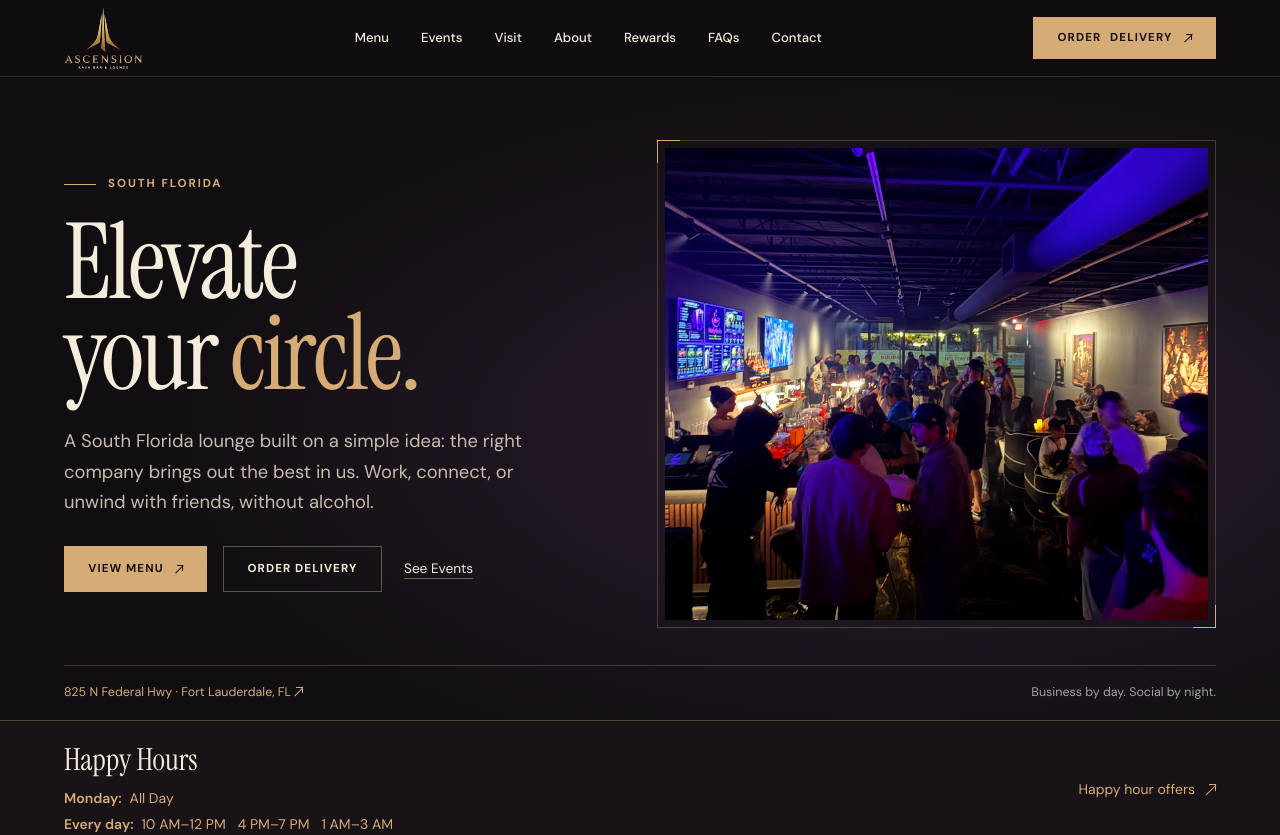
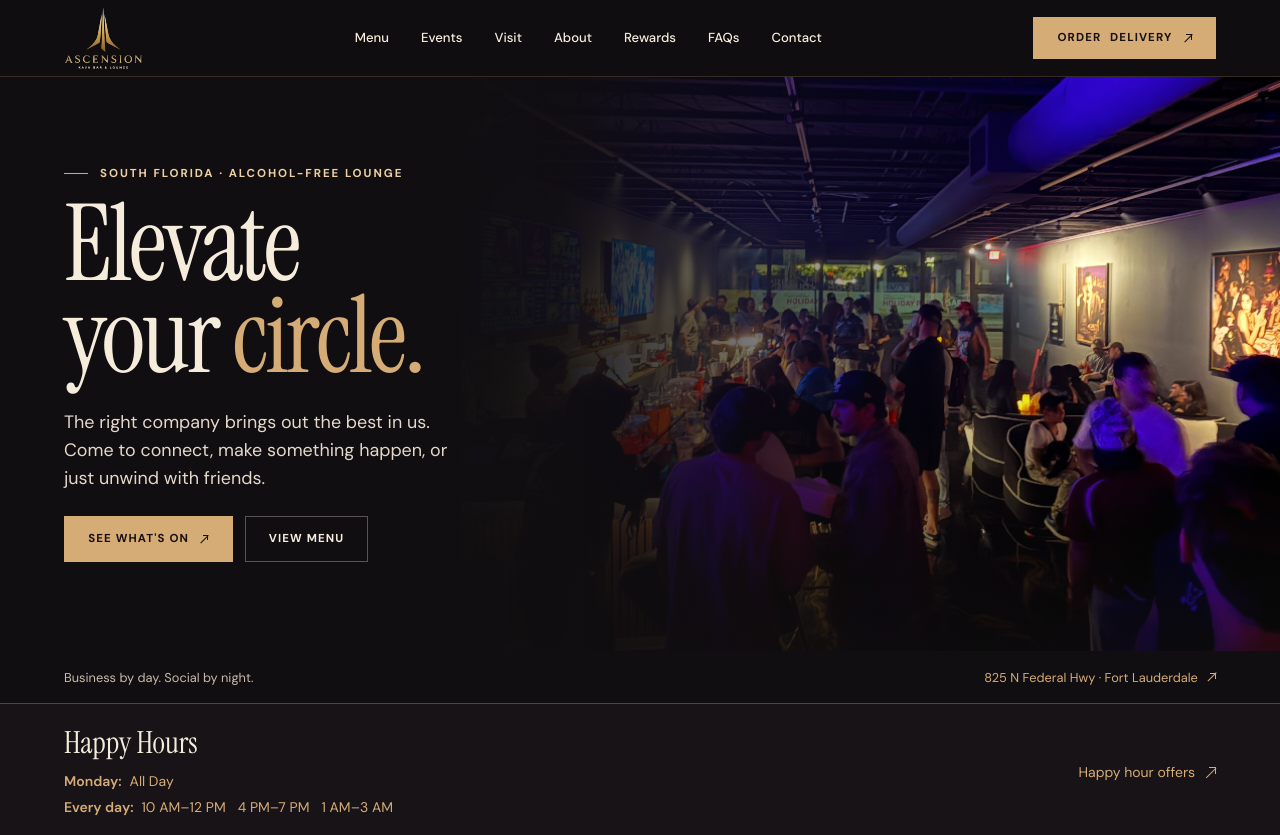
Before and after one commit to holybula/holy-bula-website, a Next.js app: page / in a window 1280 px wide. Shown: the top 835 px of the page. Built offline with nearby package versions, Linux system fonts and the light colour scheme.

Commit message:
Make Ascension’s homepage lead with the real lounge and weekly events

```diff
--- a/app/page.tsx
+++ b/app/page.tsx
@@ -48,8 +48,8 @@ export default function HomePage() {
       <main id="main-content" tabIndex={-1}>
         <HeroSection />
         <HappyHourBar />
+        <EventsThisWeek />
         <WhatWePour />
-        <EventsThisWeek />
         <TheSpace />
         <LocationHours />
         <WhosHere />
--- a/components/home/EventsThisWeek.tsx
+++ b/components/home/EventsThisWeek.tsx
@@ -24,7 +24,7 @@ export default function EventsThisWeek({ pageMode = false }: EventsThisWeekProps
     <section
       id={pageMode ? 'weekly-schedule' : 'events'}
       aria-labelledby="weekly-schedule-heading"
-      className={pageMode ? 'scroll-mt-28' : 'section-padding border-y border-white/10 bg-hb-black-2'}
+      className={pageMode ? 'scroll-mt-28' : 'border-y border-white/10 bg-hb-black-2 py-9 md:py-12'}
     >
       <div className="container-hb">
         <div className={pageMode ? '' : 'grid items-start gap-8 lg:grid-cols-[minmax(0,1fr)_minmax(0,1.9fr)] lg:gap-16'}>
--- a/components/home/HeroSection.tsx
+++ b/components/home/HeroSection.tsx
@@ -1,50 +1,46 @@
 import Image from 'next/image'
 import Link from 'next/link'
 import { FORT_LAUDERDALE } from '@/lib/locations'
-import { ORDER_PATH } from '@/lib/ordering'
 
 export default function HeroSection() {
   return (
     <section className="lounge-hero" aria-labelledby="hero-heading">
-      <div className="container-hb lounge-hero-grid">
+      <div className="lounge-hero-stage">
+        <div className="lounge-hero-media">
+          <Image
+            src="/images/interior/pic_6.PNG"
+            alt="Guests gathered at the Ascension bar under violet lights"
+            fill
+            priority
+            sizes="(max-width: 800px) 100vw, 64vw"
+            className="object-cover"
+          />
+        </div>
+        <div className="container-hb lounge-hero-inner">
           <div className="lounge-hero-content">
             <p className="eyebrow flex items-center gap-3">
-            <span className="h-px w-8 bg-hb-gold" aria-hidden="true" />
-            South Florida
+              <span className="h-px w-6 bg-hb-gold" aria-hidden="true" />
+              South Florida · Alcohol-free lounge
             </p>
             <h1 id="hero-heading" className="lounge-hero-heading">
               Elevate{' '}<br />your <em>circle.</em>
             </h1>
             <p className="lounge-hero-description">
-            A South Florida lounge built on a simple idea: the right company brings out the best in us. Work, connect, or unwind with friends, without alcohol.
+              The right company brings out the best in us. Come to connect, make something happen, or just unwind with friends.
             </p>
-          <div className="flex flex-wrap gap-3 sm:gap-4">
-            <Link href="/menu" className="btn-gold">View Menu <span aria-hidden="true" className="link-arrow" /></Link>
-            <Link href={ORDER_PATH} className="btn-outline">Order Delivery</Link>
-            <Link href="/events" className="lounge-hero-events">See Events</Link>
+            <div className="flex flex-wrap gap-2.5 sm:gap-3">
+              <Link href="/events" className="btn-gold">See what&apos;s on <span aria-hidden="true" className="link-arrow" /></Link>
+              <Link href="/menu" className="btn-outline">View menu</Link>
             </div>
           </div>
-        <figure className="lounge-hero-media">
-          <div className="lounge-hero-image">
-            <Image
-              src="/images/interior/pic_6.PNG"
-              alt="Guests gathered at the Ascension bar under violet lights"
-              fill
-              priority
-              sizes="(max-width: 800px) 100vw, (max-width: 1280px) 53vw, 650px"
-              className="object-cover"
-            />
         </div>
-          <span className="lounge-hero-corner lounge-hero-corner-top" aria-hidden="true" />
-          <span className="lounge-hero-corner lounge-hero-corner-bottom" aria-hidden="true" />
-        </figure>
-        <div className="lounge-hero-address">
+      </div>
+
+      <div className="container-hb lounge-hero-address">
+        <span>Business by day. Social by night.</span>
         <Link href="/locations">
-            {FORT_LAUDERDALE.address.street} <span className="hidden sm:inline">· Fort Lauderdale, FL</span>
-             <span aria-hidden="true" className="link-arrow" />
+          {FORT_LAUDERDALE.address.street} · Fort Lauderdale <span aria-hidden="true" className="link-arrow" />
         </Link>
-          <span className="text-white/60">Business by day. Social by night.</span>
-        </div>
       </div>
     </section>
   )
--- a/components/home/WhatWePour.tsx
+++ b/components/home/WhatWePour.tsx
@@ -31,11 +31,11 @@ export default function WhatWePour() {
           </ul>
           <div className="relative aspect-[7/5] min-w-0 overflow-hidden border-t border-white/10 bg-hb-black-3 md:aspect-auto md:min-h-72 md:border-l md:border-t-0">
             <Image
-              src="/images/interior/pic_6.PNG"
-              alt="Guests spending an evening together at the Ascension bar"
+              src="/images/menu/items/blue-razz-24oz.webp"
+              alt="Blue Razz tea in an Ascension cup on the bar"
               fill
               sizes="(max-width: 767px) 90vw, (max-width: 1330px) 38vw, 500px"
-              className="object-cover object-[50%_80%]"
+              className="object-cover object-center"
             />
           </div>
         </div>
--- a/styles/globals.css
+++ b/styles/globals.css
@@ -162,57 +162,79 @@
 .footer-link:hover { color: var(--champagne); }
 .footer-link.block { display: flex; width: fit-content; }
 
-.lounge-hero {
+.lounge-hero { padding-top: var(--nav-height); background: var(--ink); }
+
+.lounge-hero-stage {
   position: relative;
   isolation: isolate;
-  padding-top: calc(var(--nav-height) + clamp(2rem, 5vw, 5rem));
-  background: radial-gradient(ellipse at 70% 60%, #2b1d30 0%, transparent 60%), var(--ink);
+  display: grid;
+  align-items: center;
+  min-height: clamp(31rem, 69vh, 42rem);
+  min-height: clamp(31rem, 69svh, 42rem);
+  background: #171118;
 }
 
-.lounge-hero-grid {
-  display: grid;
-  grid-template-columns: 0.96fr 1.04fr;
-  gap: 2.3rem clamp(2rem, 6vw, 6rem);
-  align-items: center;
+.lounge-hero-media {
+  position: absolute;
+  z-index: -2;
+  inset: 0 0 0 36%;
+  overflow: hidden;
+  background: #201722;
 }
 
-.lounge-hero-content { position: relative; z-index: 1; }
+.lounge-hero-media img { object-position: center 64%; }
+
+.lounge-hero-stage::after {
+  position: absolute;
+  z-index: -1;
+  inset: 0;
+  background:
+    linear-gradient(90deg, #100e10 0%, #100e10 33%, #100e10f2 44%, #100e1073 63%, #100e1000 84%),
+    linear-gradient(0deg, #100e10b0 0%, #100e1000 36%);
+  content: "";
+  pointer-events: none;
+}
+
+.lounge-hero-inner { padding-block: clamp(3rem, 7vw, 7rem); }
+.lounge-hero-content { max-width: min(32rem, 53%); }
+.lounge-hero-content .eyebrow { margin-bottom: 1.1rem; color: #efd0a3; }
+
 .lounge-hero-heading {
-  font-size: clamp(4.35rem, 8.2vw, 8.5rem);
-  line-height: 0.87;
+  font-size: clamp(4.1rem, 8.3vw, 8.3rem);
+  line-height: 0.86;
   letter-spacing: -0.03em;
-  margin-block: 1.55rem 1.65rem;
+  margin-bottom: clamp(1.15rem, 2.4vw, 1.7rem);
+  text-wrap: nowrap;
 }
 
 .lounge-hero-heading em { color: var(--champagne); }
-.lounge-hero-description { max-width: 29rem; margin-bottom: 1.8rem; color: var(--muted); font-size: clamp(1rem, 1.45vw, 1.15rem); }
 
-.lounge-hero-media {
-  position: relative;
-  min-width: 0;
-  width: 100%;
-  padding: 0.45rem;
-  border: 1px solid #d6ac7645;
+.lounge-hero-description {
+  max-width: 25rem;
+  margin-bottom: 1.45rem;
+  color: #e3d8cb;
+  font-size: clamp(0.97rem, 1.4vw, 1.12rem);
+  line-height: 1.55;
 }
 
-.lounge-hero-image { position: relative; aspect-ratio: 1.15; background: #1f1927; overflow: hidden; }
-.lounge-hero-image img { object-position: center 63%; }
-.lounge-hero-corner { position: absolute; width: 1.45rem; height: 1.45rem; pointer-events: none; border-color: var(--champagne); }
-.lounge-hero-corner-top { inset: -1px auto auto -1px; border-width: 1px 0 0 1px; }
-.lounge-hero-corner-bottom { inset: auto -1px -1px auto; border-width: 0 1px 1px 0; }
-
 .lounge-hero-address {
-  grid-column: 1 / -1;
   display: flex;
   justify-content: space-between;
-  gap: 0.4rem 1rem;
+  align-items: center;
+  gap: 0.15rem 1.25rem;
   flex-wrap: wrap;
-  padding-block: 1rem 1.1rem;
-  border-top: 1px solid #d6ac7640;
-  color: var(--champagne);
-  font-size: 0.78rem;
+  padding-block: 0.25rem;
+  color: var(--muted);
+  font-size: 0.8rem;
 }
 
+.lounge-hero-address a {
+  display: inline-flex;
+  align-items: center;
+  min-height: 44px;
+  gap: 0.4rem;
+  color: var(--champagne);
+}
 .lounge-hero-address a:hover { text-decoration: underline; text-underline-offset: 4px; }
 
 .pour-layout { display: grid; grid-template-columns: minmax(0, 1.4fr) minmax(0, 1fr); }
@@ -232,21 +254,6 @@
 
 .menu-preview-link .link-arrow { color: var(--champagne); }
 .menu-preview-link:hover { background: #d6ac7612; color: var(--champagne); }
-
-.lounge-hero-events {
-  display: inline-flex;
-  min-height: 44px;
-  align-items: center;
-  padding-inline: 0.4rem;
-  color: var(--ivory);
-  font-size: 0.85rem;
-  text-decoration: underline;
-  text-decoration-color: #d6ac7680;
-  text-underline-offset: 0.3rem;
-  transition: color 180ms ease;
-}
-
-.lounge-hero-events:hover { color: var(--champagne); }
 
 @keyframes lounge-page-in {
   from { opacity: 0.88; }
@@ -276,11 +283,18 @@
 }
 
 @media (max-width: 800px) {
-  .lounge-hero-grid { grid-template-columns: minmax(0, 1fr); gap: 1.5rem; }
-  .lounge-hero-heading { font-size: clamp(4.35rem, 13vw, 6.6rem); }
-  .lounge-hero-media { max-width: 36rem; }
-  .lounge-hero-image { aspect-ratio: 1.6; }
-  .lounge-hero-image img { object-position: center 67%; }
+  .lounge-hero-stage { min-height: 0; align-items: end; }
+  .lounge-hero-media { inset: 0 0 auto; height: clamp(18rem, 74vw, 30rem); }
+  .lounge-hero-media img { object-position: center 63%; }
+  .lounge-hero-stage::after {
+    background: linear-gradient(180deg, #100e1000 6%, #100e1035 20%, #100e10cf 34%, #100e10f5 49%, #100e10 67%);
+  }
+  .lounge-hero-inner { padding-top: clamp(11rem, 45vw, 17rem); padding-bottom: 1.4rem; }
+  .lounge-hero-content { max-width: 100%; }
+  .lounge-hero-content .eyebrow { font-size: 0.64rem; letter-spacing: 0.13em; margin-bottom: 0.85rem; }
+  .lounge-hero-heading { font-size: clamp(3.15rem, 13.6vw, 6rem); }
+  .lounge-hero-description { margin-bottom: 1.1rem; }
+  .lounge-hero-address { padding-top: 0.35rem; }
 }
 
 @media (max-width: 767px) {
```
Lines whose indentation alone changed are shown as unchanged.
